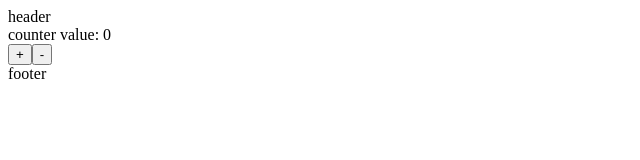
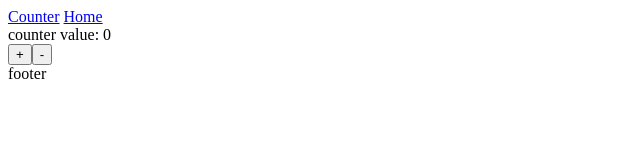
Before and after one commit to pablo-jurado/github-profile, a React (Create React App) app: page / in a window 1280 px wide. Shown: the top 160 px of the page, without its empty margins (0-640 px from the left). Built offline with nearby package versions, Linux system fonts and the light colour scheme.

Commit message:
add react-router v3

```diff
--- a/package.json
+++ b/package.json
@@ -6,7 +6,7 @@
     "react": "^16.0.0",
     "react-dom": "^16.0.0",
     "react-redux": "^5.0.6",
-    "react-router": "^4.2.0",
+    "react-router": "^3.0.0",
     "react-scripts": "1.0.14",
     "redux": "^3.7.2",
     "redux-thunk": "^2.2.0"
--- a/src/components/App.js
+++ b/src/components/App.js
@@ -1,10 +1,15 @@
 import React from 'react'
 import Counter from '../containers/counter'
+import { Link } from 'react-router'
 
 const App = (props) => (
   <div>
-    <div>header</div>
-    <Counter />
+    <div>
+      <Link to='/'>Counter</Link>
+      { '  ' }
+      <Link to='/home'>Home</Link>
+    </div>
+    {props.children}
     <div>footer</div>
   </div>
 )
--- a/src/index.js
+++ b/src/index.js
@@ -2,9 +2,12 @@ import React from 'react'
 import { render } from 'react-dom'
 import { Provider } from 'react-redux'
 import { createStore, compose } from 'redux';
+import { Router, browserHistory } from 'react-router'
 import thunk from 'redux-thunk';
+
 import appReducer from './reducers'
 import App from './components/App'
+import routes from './routes'
 
 function configureStore(state){
   return createStore(
@@ -23,7 +26,7 @@ let store = configureStore(initialState)
 
 render(
   <Provider store={store}>
-    <App />
+    <Router history={browserHistory} routes={routes} />
   </Provider>,
   document.getElementById('root')
 )
--- /dev/null
+++ b/src/routes.js
@@ -0,0 +1,13 @@
+import React from 'react'
+import { Route, IndexRoute } from 'react-router'
+
+import App from './components/App'
+import Home from './components/Home'
+import Counter from './containers/counter'
+
+export default (
+  <Route path='/' component={App} >
+    <IndexRoute component={Counter} />
+    <Route path='/home' component={Home} />
+  </Route>
+)
```
Also changed, not shown: 1 other file (tests, documents, lock files or other folders).
